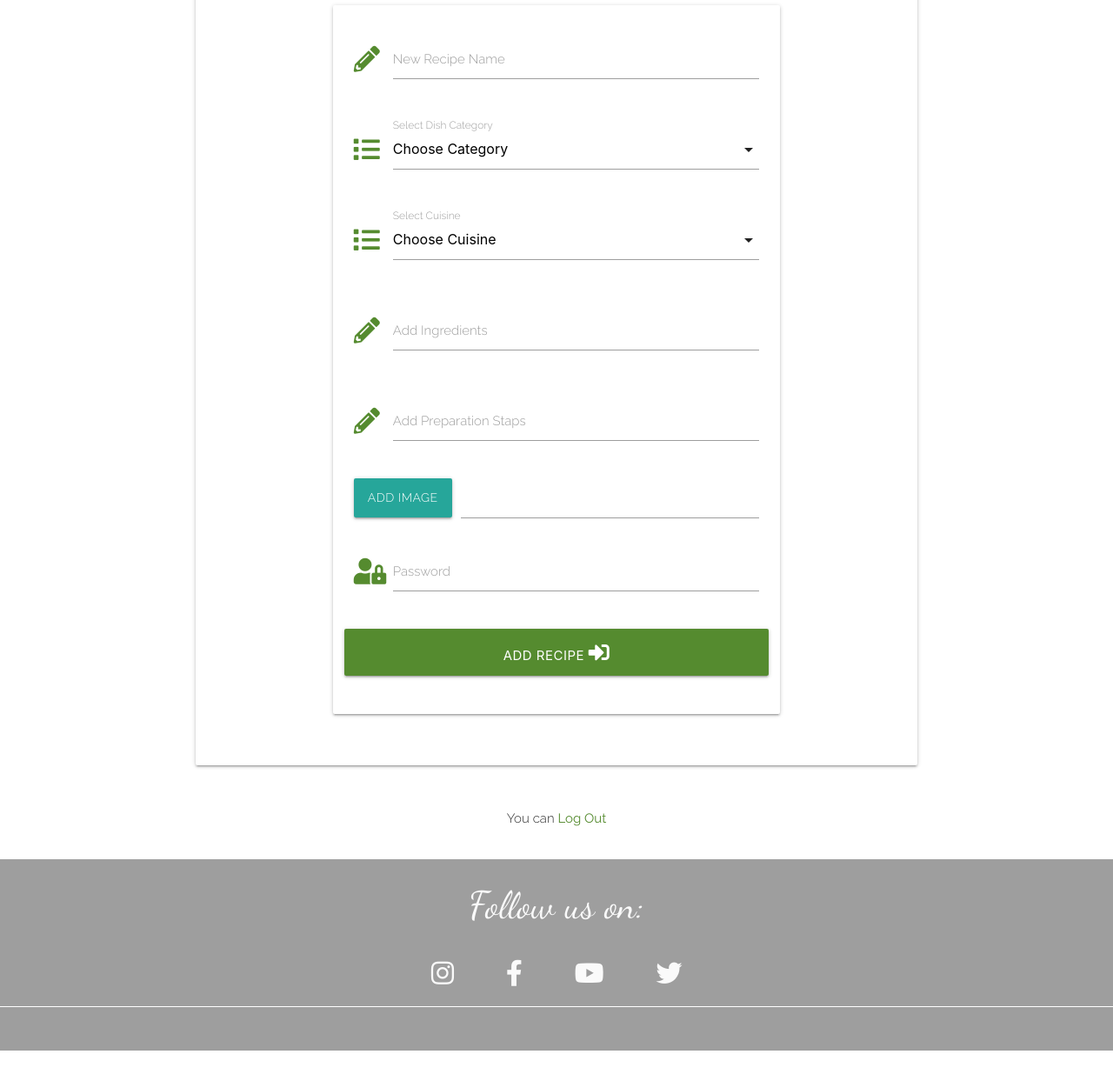
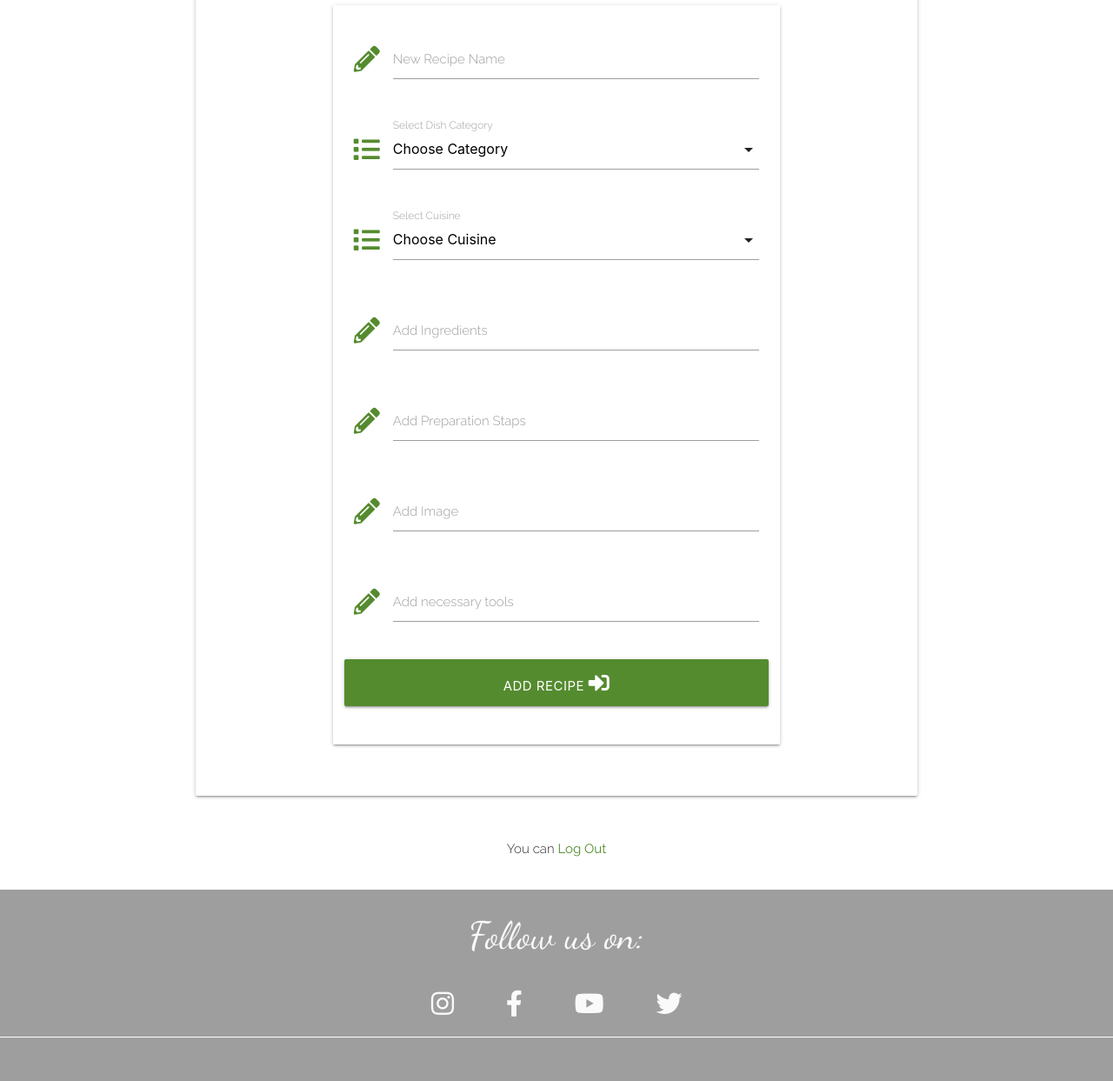
Before and after one commit to andrewskyboss/milestone-project-03, a Flask app: page /add_recipe in a window 1280 px wide. Shown: the part 373-1616 px from the top of the page at 87% size. Before the commit the page ends 1581 px from the top, so only its background shows below. Run offline with Flask 2, Linux system fonts and the light colour scheme; data that the repository does not hold is empty; some libraries are stand-ins or nearby versions.

Commit message:
testing add recipe form

```diff
--- a/static/js/script.js
+++ b/static/js/script.js
@@ -3,6 +3,8 @@
   $(document).ready(function(){
     $(".sidenav").sidenav();
   });
+
+
   // Select functionalitu
   $(document).ready(function(){
     $('select').formSelect();
--- a/templates/add_recipe.html
+++ b/templates/add_recipe.html
@@ -10,7 +10,7 @@
                 </div>
                 <div class="card-content">
                     <div class="row">
-                        <form class="col s12 m8 offset-m2" method="POST" action="{{ url_for('login') }}">
+                        <form class="col s12 m8 offset-m2" method="POST" action="{{ url_for('add_recipe') }}">
                             <div class="card-panel">
                                 <!-- Recipe Name -->
                                 <div class="row">
@@ -64,7 +64,7 @@
                                     </div>
                                 </div>
                                 <!-- add image -->
-                                <div class="file-field input-field">
+                                <!-- <div class="file-field input-field">
                                     <div class="btn">
                                       <span>Add Image</span>
                                       <input type="file">
@@ -72,18 +72,27 @@
                                     <div class="file-path-wrapper">
                                       <input class="file-path validate" type="text">
                                     </div>
+                                </div> -->
+
+                                <!-- Preparation Steps -->
+                                <div class="row">
+                                    <div class="input-field col s12">
+                                        <i class="fas fa-pencil-alt prefix light-green-text text-darken-3"></i>
+                                        <input id="image_url" name="image_url" type="text" class="validate" required>
+                                        <label for="image_url">Add Image</label>
+                                    </div>
                                 </div>
 
-                                <!-- passowrd -->
+                                <!-- Tools -->
                                 <div class="row">
                                     <div class="input-field col s12">
-                                        <i class="fas fa-user-lock prefix light-green-text text-darken-3"></i>
-                                        <input id="password" name="password" type="password" minlength="5"
-                                            maxlength="15" pattern="^[a-zA-Z0-9]{6,18}$" class="validate" required>
-                                        <label for="password">Password</label>
+                                        <i class="fas fa-pencil-alt prefix light-green-text text-darken-3"></i>
+                                        <input id="tools" name="tools" type="text" class="validate" required>
+                                        <label for="tools">Add necessary tools</label>
                                     </div>
                                 </div>
-                                <!-- register -->
+
+                                <!-- Add recipe -->
                                 <div class="row">
                                     <button type="submit" class="col s12 btn-large light-green darken-3 text-shadow">
                                         Add recipe <i class="fas fa-sign-in-alt"></i>
```
